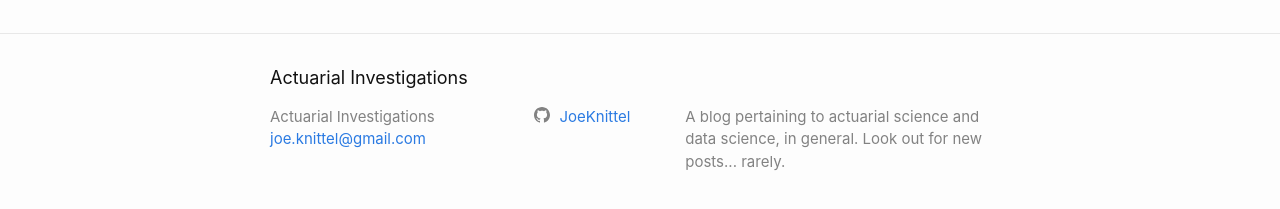
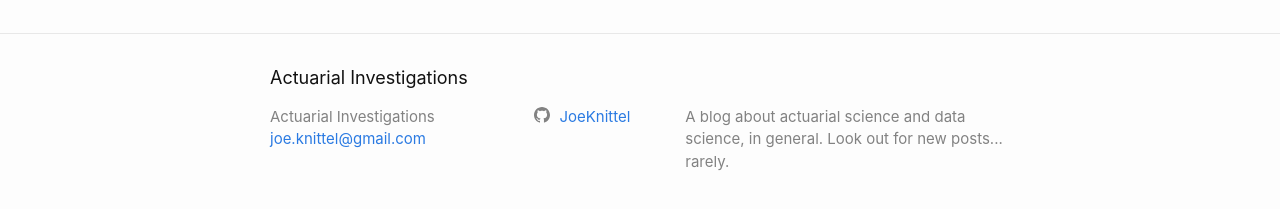
Before and after one commit to JoeKnittel/joeknittel.github.io, a Jekyll site: the page built from index.markdown, in a window 1280 px wide. Shown: the part 667-876 px from the top of the page. Built offline with Jekyll 4.4.1, drawn with Linux system fonts in a browser that asks for light colours.

Commit message:
Update _config.yml

```diff
--- a/_config.yml
+++ b/_config.yml
@@ -21,7 +21,7 @@
 title: Actuarial Investigations
 email: joe.knittel@gmail.com
 description: >- # this means to ignore newlines until "baseurl:"
-  A blog pertaining to actuarial science and data science, in general. Look out for new posts... rarely.
+  A blog about actuarial science and data science, in general. Look out for new posts... rarely.
 baseurl: "" # the subpath of your site, e.g. /blog
 url: "joeknittel.github.io" # the base hostname & protocol for your site, e.g. http://example.com
 twitter_username:
```
